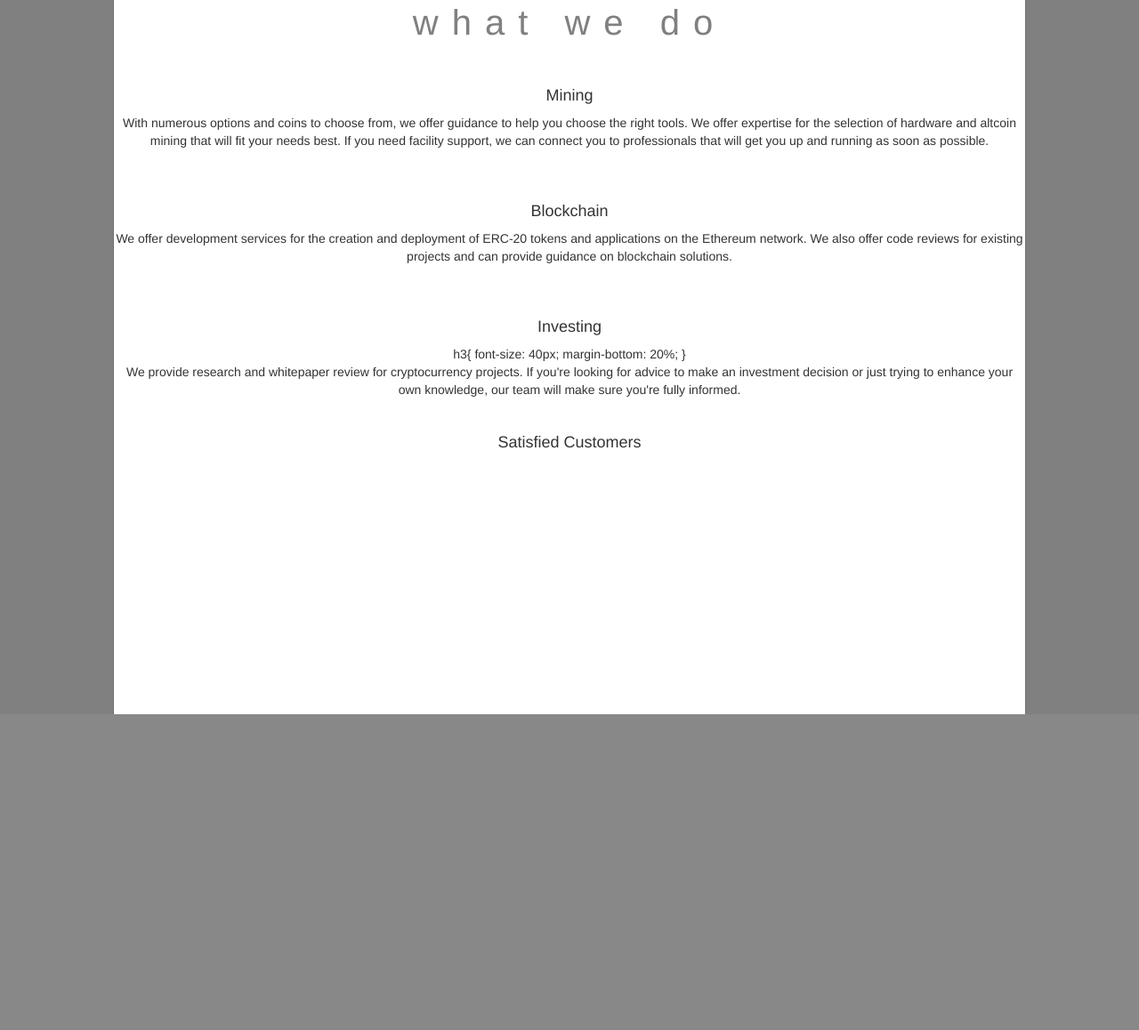
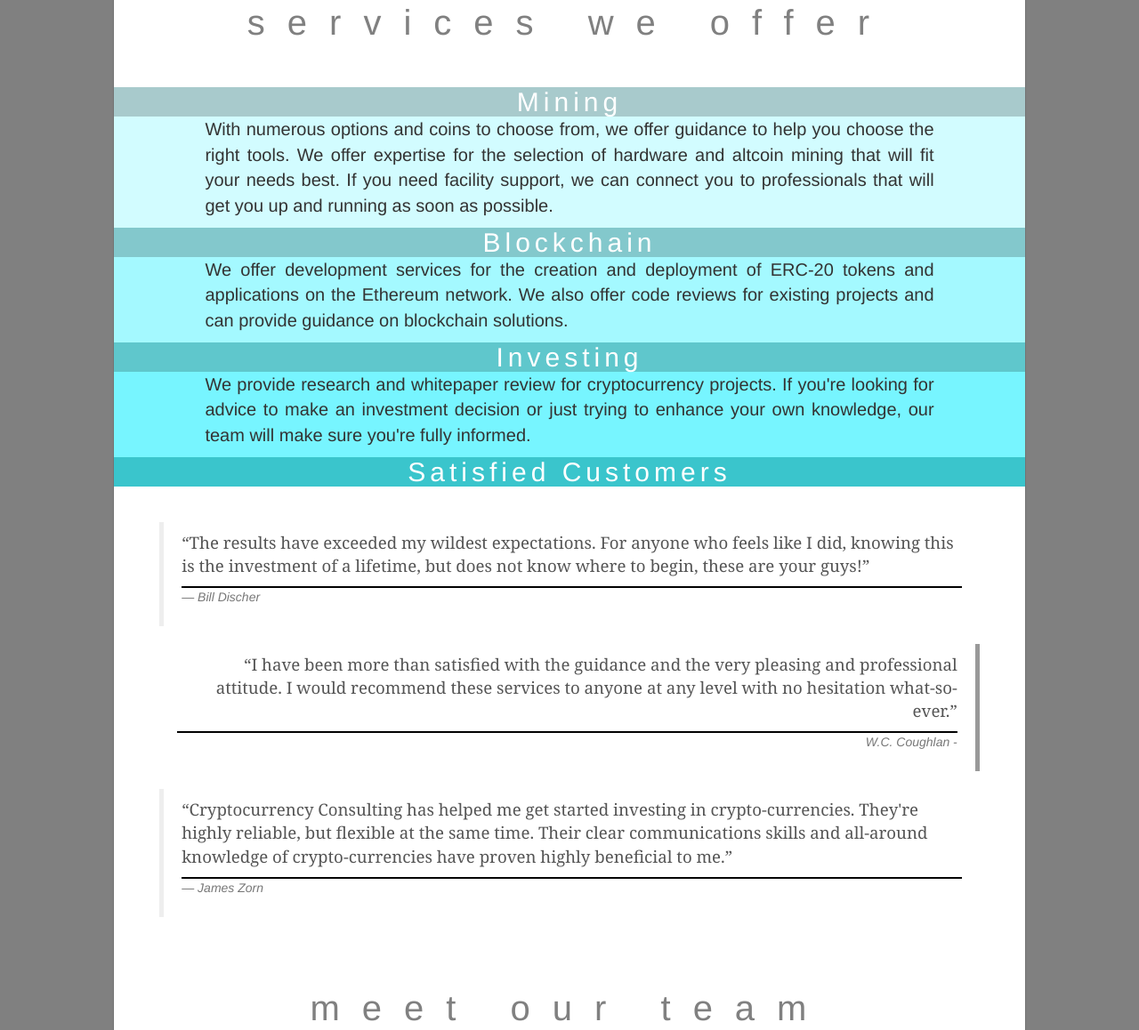
Before and after one commit to pnkfluffy/consultingwebpage, a plain HTML site: page index.html in a window 1280 px wide. Shown: the part 1027-2185 px from the top of the page at 89% size. Before the commit the page ends 1830 px from the top, so only its background shows below. Drawn offline with nearby package versions, Linux system fonts and the light colour scheme.

Commit message:
completed about, team, and webpage layout

```diff
--- a/index.html
+++ b/index.html
@@ -24,7 +24,7 @@
           </li>
           <div class="blocker"></div>
           <li class="">
-            <a class="scrollable" href="#"> Team </a>
+            <a class="scrollable" href="#team"> Team </a>
           </li>
           <div class="blocker" style="width:30px"></div>
           <li>
@@ -81,36 +81,77 @@
         </a>
       </div>
       <div class="about">
-        <h3 style="font-size:40px;letter-spacing:15px;color:grey;margin-bottom:5%"> what we do </h3>
-        <div id="mining" class="defaultInfo">
+        <h3 style="font-size:40px;letter-spacing:25px;color:grey;margin-bottom:5%"> services we offer </h3>
+        <div id="mining" class="info1 info">
           <h4>Mining</h4>
-          <p class=center>
+          <div class="info1-1">
+            <p class="center">
               With numerous options and coins to choose from, we offer guidance to help you choose the right tools. We offer expertise for the selection of hardware and altcoin mining that will fit your needs best. If you need facility support, we can connect you to professionals that will get you up and running as soon as possible.
             </p>
           </div>
-        <div id="blockchain" class="alternateInfo">
+        </div>
+        <div id="blockchain" class="info2 info">
           <h4>Blockchain</h4>
-          <p class=center>
+            <div class="info2-1">
+              <p class="center">
                 We offer development services for the creation and deployment of ERC-20 tokens and applications on the Ethereum network. We also offer code reviews for existing projects and can provide guidance on blockchain solutions.
               </p>
           </div>
-        <div id="investing" class="defaultInfo">
-          <h4>Investing</h4>h3{
-  font-size: 40px;
-  margin-bottom: 20%;
-}
-          <p class=center>
+        </div>
+        <div id="investing" class="info3 info">
+          <h4>Investing</h4>
+          <div class="info3-1">
+            <p class="center">
               We provide research and whitepaper review for cryptocurrency projects. If you're looking for advice to make an investment decision or just trying to enhance your own knowledge, our team will make sure you're fully informed.
             </p>
           </div>
-        <div id="customers" class="alternateInfo">
+        </div>
+        <div id="customers" class="info4">
           <h4>Satisfied Customers</h4>
-          <p>
-          </p>
+          <div class="info4-1">
+            <div class="customerQuotes">
+              <br> <br>
+              <blockquote>
+                <p><q>The results have exceeded my wildest expectations. For anyone who feels like I did, knowing this is the investment of a lifetime, but does not know where to begin, these are your guys!</q></p>
+                <footer>Bill Discher</footer>
+              </blockquote>
+              <blockquote>
+                <p><q>I have been more than satisfied with the guidance and the very pleasing and professional attitude. I would recommend these services to anyone at any level with no hesitation what-so-ever.</q></p>
+                <footer>W.C. Coughlan</footer>
+              </blockquote>
+              <blockquote>
+                <p><q>Cryptocurrency Consulting has helped me get started investing in crypto-currencies. They're highly reliable, but flexible at the same time. Their clear communications skills and all-around knowledge of crypto-currencies have proven highly beneficial to me.</q></p>
+                <footer>James Zorn</footer>
+              </blockquote><br><br>
+            </div>
+          </div>
+        </div>
+      </div>
+      <div id="team">
+        <h3 style="font-size:40px;letter-spacing:25px;color:grey;margin-bottom:5%"> meet our team </h3>
+        <div class="teamPictures">
+          <div id="CEO">
+            <img src="https://i.stack.imgur.com/34AD2.jpg" alt="CEO">
+            <div class="staffrole"><b>CEO</b><br><p>5 years in Blockchain consulting, cryptocurrency development, and cryptocurrency investing</p></div>
+          </div>
+          <div id="CEO">
+            <img src="https://i.stack.imgur.com/34AD2.jpg" alt="CEO">
+            <div class="staffrole"><b>Senior Consultant</b><br><p>Experienced in...</p></div>
+          </div>
+          <div id="CEO">
+            <img src="https://i.stack.imgur.com/34AD2.jpg" alt="CEO">
+            <div class="staffrole"><b>Consultant</b><br><p>Experienced in...</p></div>
+          </div>
+          <div id="CEO">
+            <img src="https://i.stack.imgur.com/34AD2.jpg" alt="CEO">
+            <div class="staffrole"><b>Consultant</b><br><p>Experienced in...</p></div>
+          </div>
         </div>
       </div>
     </div>
   </main>
-
+  <footer>
+    <p>Copyright &copy CryptocurrencyConsulting. All Rights Reserved.</p>
+  </footer>
 
 </body>
--- a/styles.css
+++ b/styles.css
@@ -103,7 +103,7 @@ main{
   top: 100px;
   box-shadow: 0 1px 0 1px rgba(0, 0, 0, 0.1);
 }
-.mainBody div{
+.mainBody > div{
   width: 100%;
   height: 800px;
   text-align: center;
@@ -140,7 +140,7 @@ div > .header{
   width: 50%;
   height: 8%;
   position: relative;
-  top: -30%;
+  top: 18%;
   border-radius: 10px;
   box-shadow: 0 1px 1px 0 rgba(0, 0, 0, 8);
 }
@@ -175,6 +175,145 @@ div > p{
   color: #777;
   font-size: 12pt;
 }
-.defaultInfo, .alternateInfo{
-  height: 15% !important;
+.about{
+  height: 100% !important;
 }
+h3{
+  font-size: 40px;
+  margin-bottom: 20%;
+}
+.center{
+  width: 100%;
+}
+h4{
+  font-size: 30px !important;
+  letter-spacing: 5px;
+  margin-top: auto !important;
+  margin-bottom: auto !important;
+  color: white !important;
+}
+.info p{
+  margin-bottom: -1%;
+  height: 100px;
+  margin-top: auto;
+  font-size: 20px;
+  vertical-align: middle;
+  display: inline-table;
+  padding-bottom: 2%;
+  text-align: justify;
+  text-justify: inter-word;
+  width: 80%;
+}
+.info1{
+  background-color: #a8cacc;
+}
+.info1-1{
+  background-color: #d2fcff;
+}
+.info2{
+  background-color: #83c8cc;
+}
+.info2-1{
+  background-color: #a4f9ff;
+}
+.info3{
+  background-color: #5fc7cc;
+}
+.info3-1{
+  background-color: #77f5ff;
+}
+.info4{
+  background-color: #3ac5cc;
+}
+.info4-1{
+  background-color: white/*#49f2ff*/;
+}
+
+.customerQuotes{
+  width: 90%;
+  margin-left: auto;
+  margin-right: auto;
+}
+blockquote {
+  margin: 0 auto;
+  padding: 1em;
+  border-left: 5px solid #999;
+  text-align: left;
+}
+blockquote:before {
+  display: none;
+}
+blockquote:not(:first-of-type) {
+  margin-top: .5em;
+}
+blockquote p {
+  color: #555;
+  font-size: 14pt;
+  line-height: 1.4;
+  font-family: 'PT Serif', Cambria, 'Hoefler Text', Utopia, 'Liberation Serif', 'Nimbus Roman No9 L Regular', Times, 'Times New Roman', serif;
+}
+blockquote footer {
+  margin-top: .5em;
+  padding: 0;
+  color: #777;
+  font-size: 12pt;
+  text-align: left;
+  font-style: italic;
+}
+blockquote footer:before {
+  content: '- ';
+}
+blockquote:nth-of-type(even) {
+  text-align: right;
+  border-left: none;
+  border-right: 5px solid #999;
+}
+blockquote:nth-of-type(even) footer {
+  text-align: right;
+}
+blockquote:nth-of-type(even) footer:before {
+  content: '';
+}
+blockquote:nth-of-type(even) footer:after {
+  content: ' -';
+}
+@element 'blockquote' and (min-width: 300px) {
+  blockquote {
+    padding: 1em 20% 1em 1em;
+  }
+  blockquote p {
+    font-size: 14pt;
+  }
+  blockquote:nth-of-type(even) {
+    padding: 1em 1em 1em 20%;
+  }
+}
+#team img{
+  width: 200px;
+  height: auto;
+  border: 5px solid grey;
+  border-radius: 50%;
+}
+#team p{
+  text-align: justify;
+}
+.teamPictures{
+  display:grid;
+  grid-template-columns: repeat(auto-fit, 200px) [end];
+  grid-auto-flow: row;
+  grid-gap: 5%;
+  justify-content: center;
+  margin-top: 20%;
+}
+footer{
+  display: inline;
+  bottom: 0;
+  height: 35px;
+  z-index: -1;
+  border-top: 2px solid black;
+}
+footer p{
+  display:inline;
+  font-size: 20px;
+  margin:0;
+}
```
Lines whose indentation alone changed are shown as unchanged.
